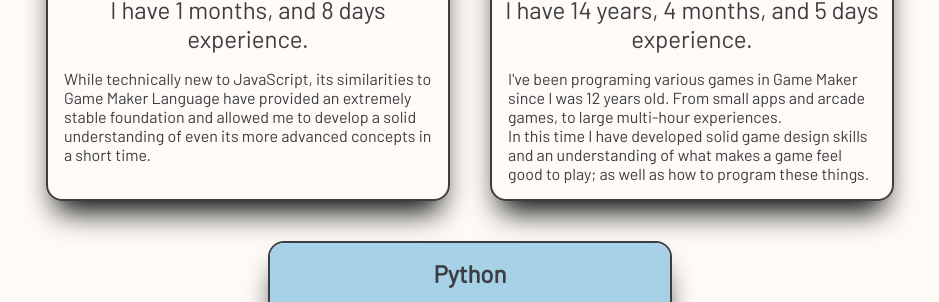
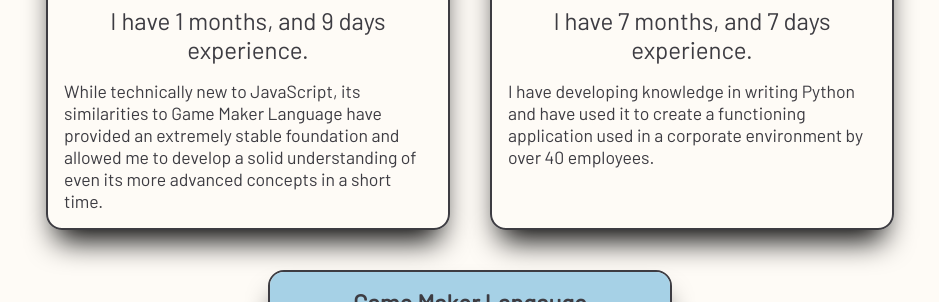
Before and after one commit to NathanAuckett/NathanAuckett.github.io, a plain HTML site: page index.html in a window 1280 px wide. Shown: the part 1493-1795 px from the top of the page, without its empty margins (170-1109 px from the left). Drawn offline with Linux system fonts and the light colour scheme.

Commit message:
Changed order of cards. Updated font size.

```diff
--- a/index.html
+++ b/index.html
@@ -79,6 +79,15 @@
                     </script>
 
                     <script>
+                        card(cardID = "PythonExperience",
+                        title = "Python",
+                        img = "./media/python.jpg",
+                        summary = "I can write Python.",
+                        desc = "I have developing knowledge in writing Python and have used it to create a functioning application used in a corporate environment by over 40 employees.");
+                        cardAddTimer("PythonExperience", "2022/01/07");
+                    </script>
+
+                    <script>
                         card(cardID = "GMLExperience",
                         title = "Game Maker Langauge",
                         img = "./media/gml.jpg",
@@ -86,15 +95,6 @@
                         desc = `I've been programing various games in Game Maker since I was 12 years old. From small apps and arcade games, to large multi-hour experiences.<br>
                                 In this time I have developed solid game design skills and an understanding of what makes a game feel good to play; as well as how to program these things.`);
                         cardAddTimer("GMLExperience", "2008/01/01");
-                    </script>
-
-                    <script>
-                        card(cardID = "PythonExperience",
-                        title = "Python",
-                        img = "./media/python.jpg",
-                        summary = "I can write Python.",
-                        desc = "I have developing knowledge in writing Python and have used it to create a functioning application used in a corporate environment by over 40 employees.");
-                        cardAddTimer("PythonExperience", "2022/01/01");
                     </script>
 
                 </div>
--- a/styles.css
+++ b/styles.css
@@ -20,6 +20,7 @@ body {
     margin: 0px;
     background-color: var(--colour-0);
     color: var(--colour-3);
+    font-size: 1.1rem;
 }
 
 .col-span-12 {
@@ -90,7 +91,6 @@ body {
 }
 
 #description {
-    font-size: 1.1rem;
     border: 2px var(--colour-3) solid;
     border-radius: 1rem;
     box-shadow: var(--colour-shadow) 0px 20px 30px -10px;
--- a/timer.js
+++ b/timer.js
@@ -41,9 +41,9 @@ class timer {
                     this.days ++;
                     this.hours -= 24;
 
-                    if (this.days > 31){
+                    if (this.days > 30){
                         this.months ++;
-                        this.days -= 31;
+                        this.days -= 30;
 
                         if (this.months > 12){
                             this.years ++;
```
